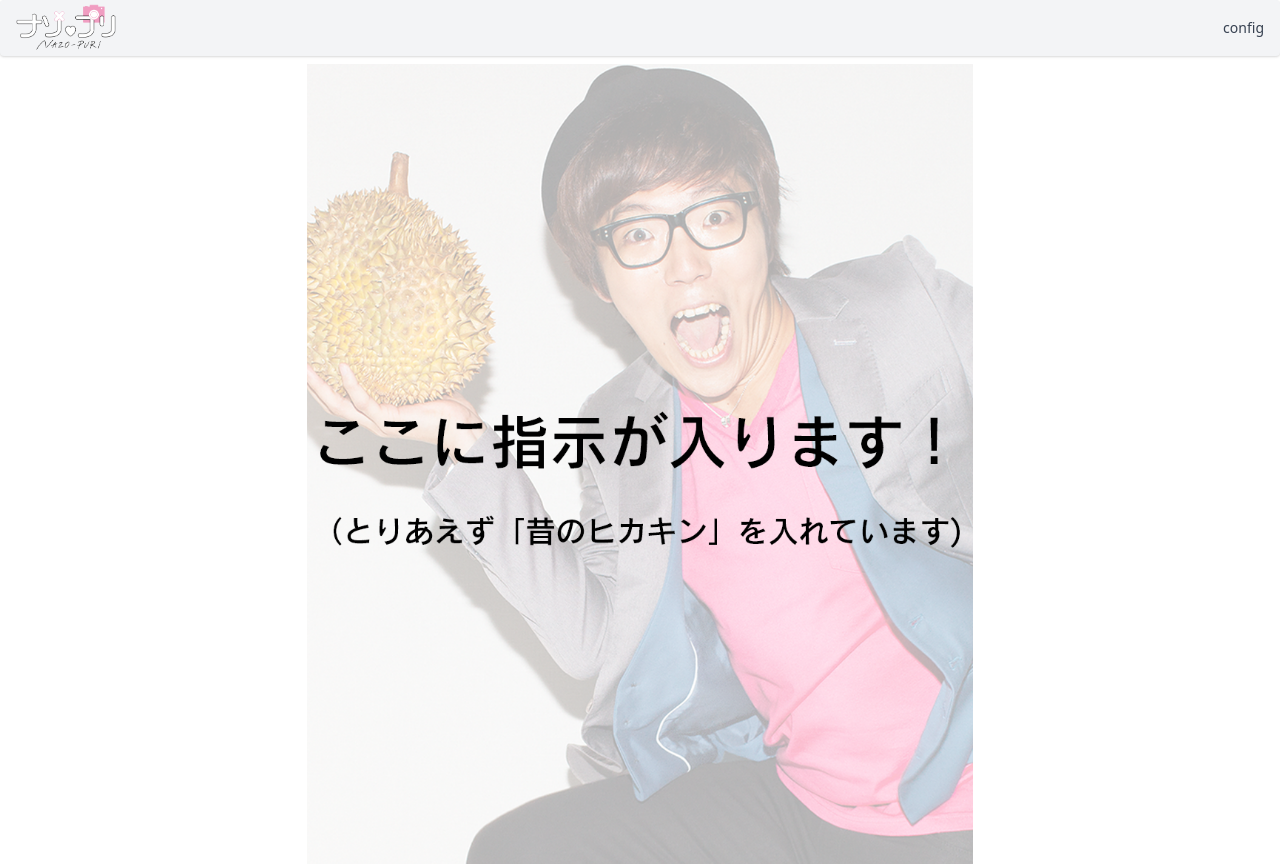
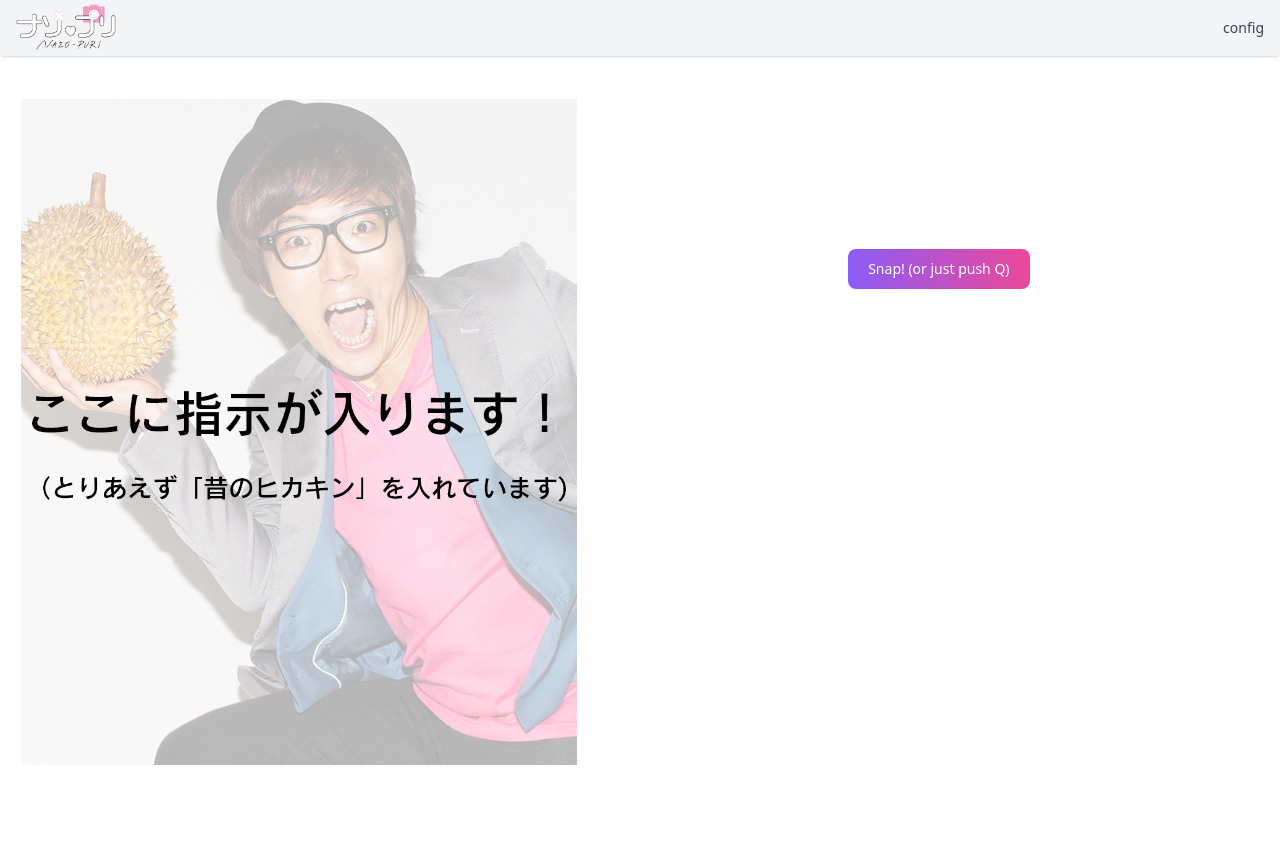
Before and after one commit to nakataki17/nazopri, a Vue app: page / in a window 1280 px wide. Shown: the top 866 px of the page. After the commit the page ends 800 px from the top, so only its background shows below. Built offline with nearby package versions, Linux system fonts and the light colour scheme; no server answers.

Commit message:
配置の見直し

```diff
--- a/src/App.vue
+++ b/src/App.vue
@@ -1,10 +1,10 @@
 <template>
-  <NavigationBar/>
   <main class="flex flex-wrap h-screen">
-    <div class="h-full hover:lg:w-1/2  mx-auto">
+    <NavigationBar/>
+    <div class="h-5/6 hover:lg:w-1/2  mx-auto">
       <QuestionArea />
     </div>
-    <div class="h-full lg:w-1/2  text-center mx-auto">
+    <div class="h-5/6 lg:w-1/2  text-center mx-auto">
       <CameraArea />
     </div>
   </main>
--- a/src/components/CameraArea.vue
+++ b/src/components/CameraArea.vue
@@ -1,6 +1,6 @@
 <template>
     <div class="w-full camera m-auto text-center">
-      <video ref="video" class="text-center mx-auto" playsinline autoplay></video>
+      <video ref="video" id="camera" class="text-center mx-auto " playsinline autoplay></video>
       <button type="button" class="text-white bg-gradient-to-r from-purple-500 to-pink-500 hover:bg-gradient-to-l focus:ring-4 focus:ring-purple-200 dark:focus:ring-purple-800 font-medium rounded-lg text-sm px-5 py-2.5 text-center">Snap! (or just push Q)</button>
 
     </div>
@@ -23,8 +23,8 @@ export default defineComponent({
         navigator.mediaDevices.getUserMedia({
           video:{
         facingMode: facing,
-        width:{ideal:750},
-        height:{ideal:900}
+        width:{ideal:650},
+        height:{ideal:780}
       },
           audio: false,
         }).then(stream => {
--- a/src/components/NavigationBar.vue
+++ b/src/components/NavigationBar.vue
@@ -1,6 +1,6 @@
 <template>
 
-<nav class="bg-gray-100 mb-2 h-14 px-2 sm:px-4  rounded dark:bg-gray-800  top-0 z-50 shadow">
+<nav class="w-full bg-gray-100 mb-2 h-14 px-2 sm:px-4  rounded dark:bg-gray-800  top-0 z-50 shadow">
 <div class="h-full container flex flex-wrap justify-between items-center mx-auto">
   <a href="#" class="h-14 flex items-center">
   <img src="@/assets/logo.png" class="h-full object-contain" alt="Logo">
```
